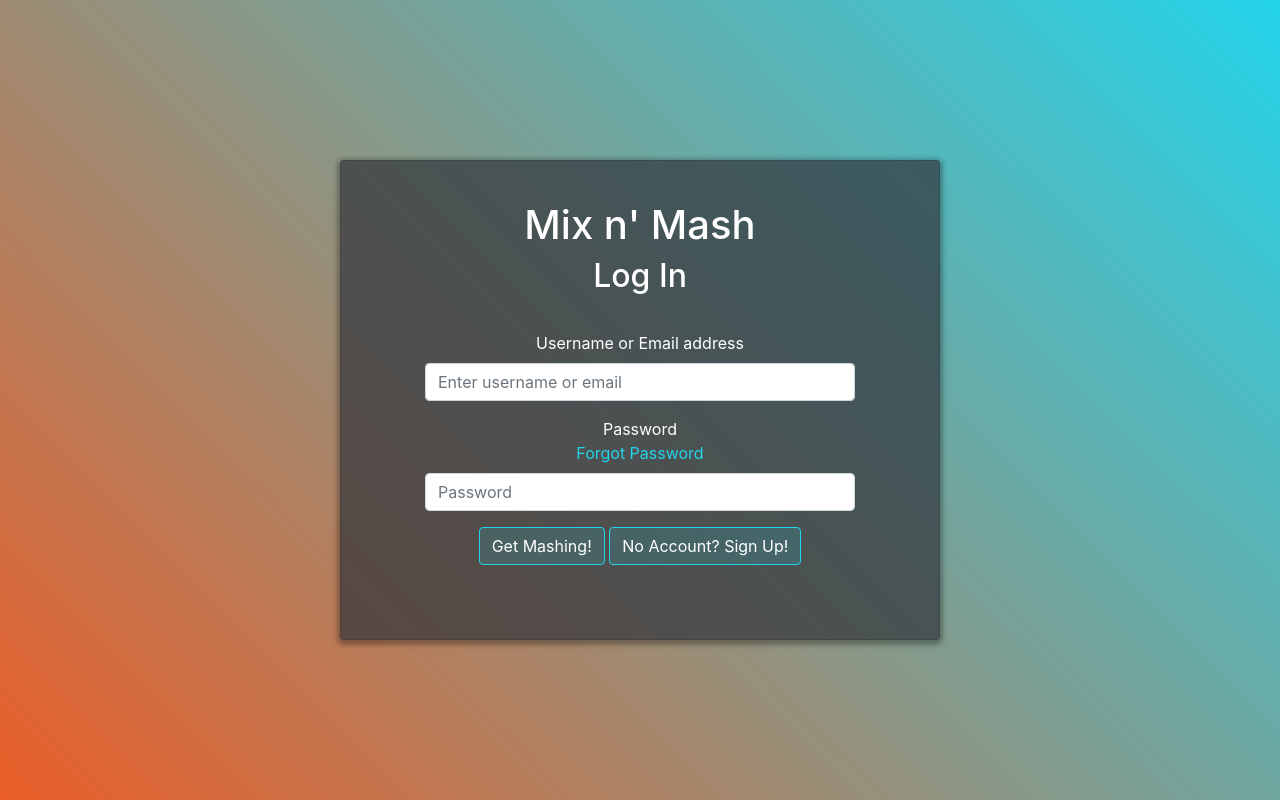
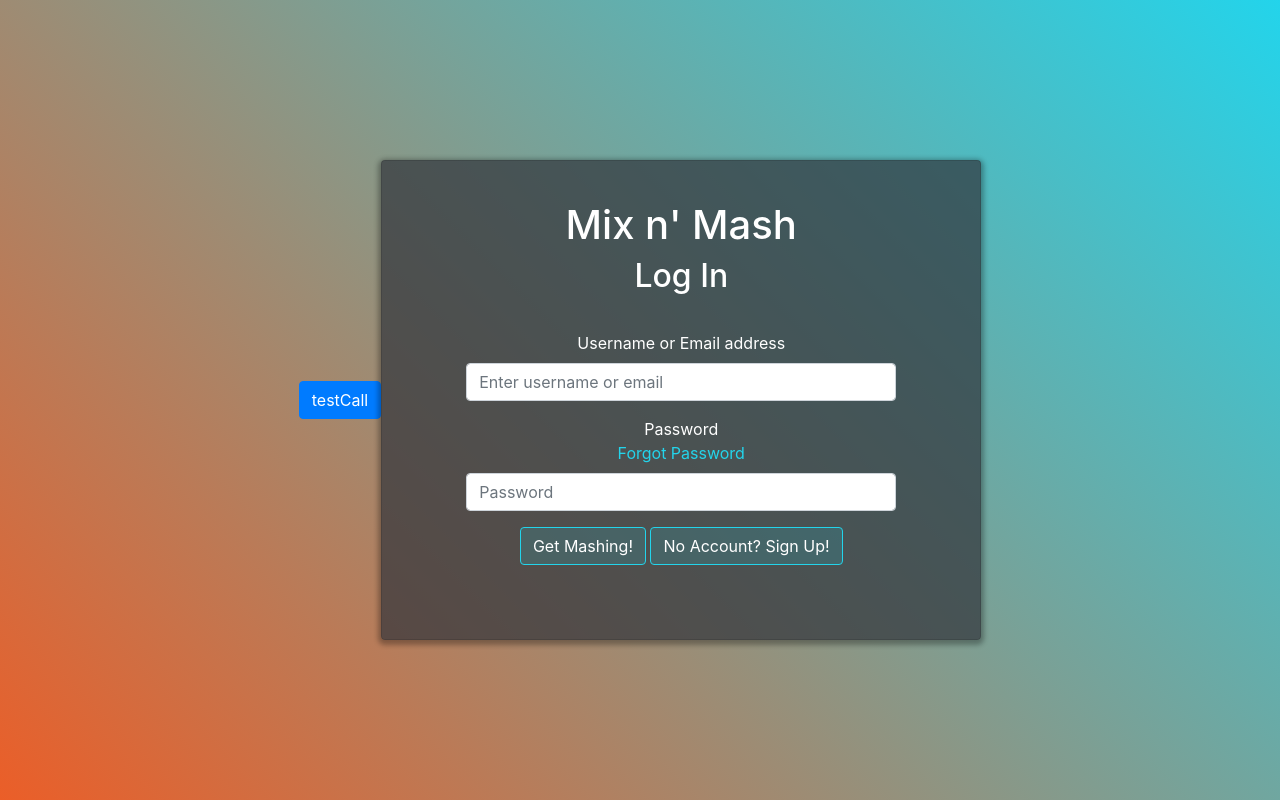
Before and after one commit to joe-weaver/mix-n-mash, a React (Create React App) app: page / in a window 1280 px wide. Built offline with nearby package versions, Linux system fonts and the light colour scheme; no server answers.

Commit message:
added sample services

```diff
--- a/package.json
+++ b/package.json
@@ -3,12 +3,14 @@
   "version": "0.1.0",
   "private": true,
   "dependencies": {
+    "@apollo/client": "^3.2.5",
     "@material-ui/core": "^4.11.0",
     "@material-ui/icons": "^4.9.1",
     "@testing-library/jest-dom": "^4.2.4",
     "@testing-library/react": "^9.3.2",
     "@testing-library/user-event": "^7.1.2",
     "bootstrap": "^4.5.3",
+    "graphql": "^15.4.0",
     "react": "^17.0.0",
     "react-bootstrap": "^1.4.0",
     "react-bootstrap-multiselect": "^2.4.1",
--- a/src/App.js
+++ b/src/App.js
@@ -9,9 +9,16 @@ import MixtapePage from "./pages/MixtapePage/MixtapePage";
 import SearchResults from "./pages/SearchResults/SearchResults";
 import "bootstrap/dist/css/bootstrap.min.css";
 import UserPage from "./pages/UserPage/UserPage";
+import { ApolloClient, ApolloProvider, InMemoryCache } from "@apollo/client";
+
+const client = new ApolloClient({
+  uri: "http://localhost:3000",
+  cache: new InMemoryCache()
+})
 
 export default function App() {
   return (
+    <ApolloProvider client={client}>
       <BrowserRouter>
         <Route path="/" exact component={SignIn} />
         <Route path="/HottestMixtapes" component={HottestMixtapes} />
@@ -21,5 +28,6 @@ export default function App() {
         <Route path="/SearchResults" component={SearchResults} />
         <Route exact path="/User/:userId" component={UserPage} />
       </BrowserRouter>
+    </ApolloProvider>
   );
 }
--- a/src/pages/SignIn/SignIn.js
+++ b/src/pages/SignIn/SignIn.js
@@ -1,25 +1,33 @@
 import React from "react";
 import { Card, Button, Form } from "react-bootstrap";
 import { Link } from "react-router-dom";
+import { testClient, getTests } from "../../services/testService";
+import { useQuery } from "@apollo/client";
+import { getUsers } from "../../services/userService";
 
 import "./SignInStyle.css";
 
-export default class SignIn extends React.Component {
-  constructor(props){
-    super(props);
+const SignIn = (props) => {
+  let [forgotPassword, setForgotPassword] = React.useState(false);
+  let [signup, setSignup] = React.useState(false);
 
-    this.state = {forgotCredential: false, signup: false}
+  let {loading, error, data} = useQuery(getTests, {client: testClient});
+
+  if(loading){
+    return <div>Loading</div>
+  } else {
+    console.log(data);
   }
 
-  render() {
   return (
     <div className="splash-container">
+      <Button onClick={getUsers}>testCall</Button>
       <Card className="text-center signin-card secondary-color-transparent">
-          {!this.state.forgotCredential && !this.state.signup && <><h1>Mix n' Mash</h1><h2>Log In</h2></>}
-          {this.state.forgotCredential && <h2>Forgot Password</h2>}
-          {this.state.signup && <h2>Sign Up</h2>}
+        {!forgotPassword && !signup && <><h1>Mix n' Mash</h1><h2>Log In</h2></>}
+        {forgotPassword && <h2>Forgot Password</h2>}
+        {signup && <h2>Sign Up</h2>}
 
-          {!this.state.forgotCredential && !this.state.signup && <Card.Body>
+        {!forgotPassword && !signup && <Card.Body>
           <Form className="space-above">
             <Form.Group controlId="formBasicEmail">
               <Form.Label>Username or Email address</Form.Label>
@@ -30,7 +38,7 @@ export default class SignIn extends React.Component {
             </Form.Group>
 
             <Form.Group controlId="formBasicPassword">
-                <Form.Label>Password{" "}<div className="mm-link-dark" onClick={() => this.setState({forgotCredential: true})}>Forgot Password</div>
+              <Form.Label>Password{" "}<div className="mm-link-dark" onClick={() => setForgotPassword(true)}>Forgot Password</div>
             </Form.Label>
               <Form.Control type="password" placeholder="Password" />
             </Form.Group>
@@ -39,22 +47,22 @@ export default class SignIn extends React.Component {
                 Get Mashing!
               </Button>{" "}
             </Link>
-              <Button variant="primary" className="mm-btn-alt" onClick={() => this.setState({forgotCredential: false, signup: true})}>
+            <Button variant="primary" className="mm-btn-alt" onClick={() => setSignup(true)}>
               No Account? Sign Up!
             </Button>
 
           </Form>
         </Card.Body>}
 
-          {this.state.forgotCredential && <Card.Body>
+        {forgotPassword && <Card.Body>
           <div>Email Sent. Check your inbox.</div>
           <br/>
-            <Button variant="primary" className="mm-btn-alt" onClick={() => this.setState({forgotCredential: false, signup: false})}>
+          <Button variant="primary" className="mm-btn-alt" onClick={() => setForgotPassword(false)}>
             Back to Log-In
           </Button>
         </Card.Body>}
 
-          {this.state.signup &&
+        {signup &&
           <Card.Body>
             <Form>
               <Form.Group controlId="formBasicEmail">
@@ -75,10 +83,10 @@ export default class SignIn extends React.Component {
                 <Form.Control type="password" placeholder="Password" />
                 <Form.Control type="password" placeholder="Confirm Password" />
               </Form.Group>
-                <Button variant="primary" className="mm-btn-alt" onClick={() => this.setState({forgotCredential: false, signup: false})}>
+              <Button variant="primary" className="mm-btn-alt" onClick={() => setSignup(false)}>
                 Create Account
               </Button>
-                <Button variant="primary" className="mm-btn-alt" onClick={() => this.setState({forgotCredential: false, signup: false})}>
+              <Button variant="primary" className="mm-btn-alt" onClick={() => setSignup(false)}>
                 Cancel
               </Button>
             </Form>
@@ -87,4 +95,5 @@ export default class SignIn extends React.Component {
     </div>
   );
 }
-}
+
+export default SignIn;
--- /dev/null
+++ b/src/services/testService.js
@@ -0,0 +1,14 @@
+import { gql, useQuery, ApolloClient, InMemoryCache } from '@apollo/client';
+
+export const testClient = new ApolloClient({
+    uri: "http://localhost:3000/test",
+    cache: new InMemoryCache()
+})
+
+export const getTests = gql`
+{
+    tests {
+    _id,
+    username
+    }
+}`
--- /dev/null
+++ b/src/services/userService.js
@@ -0,0 +1,6 @@
+
+
+export const getUsers = () => {
+    fetch("http://localhost:3000/users")
+        .then(response => console.log(response))
+}
```
Also changed, not shown: 1 other file (tests, documents, lock files or other folders). Lines whose indentation alone changed are shown as unchanged.
